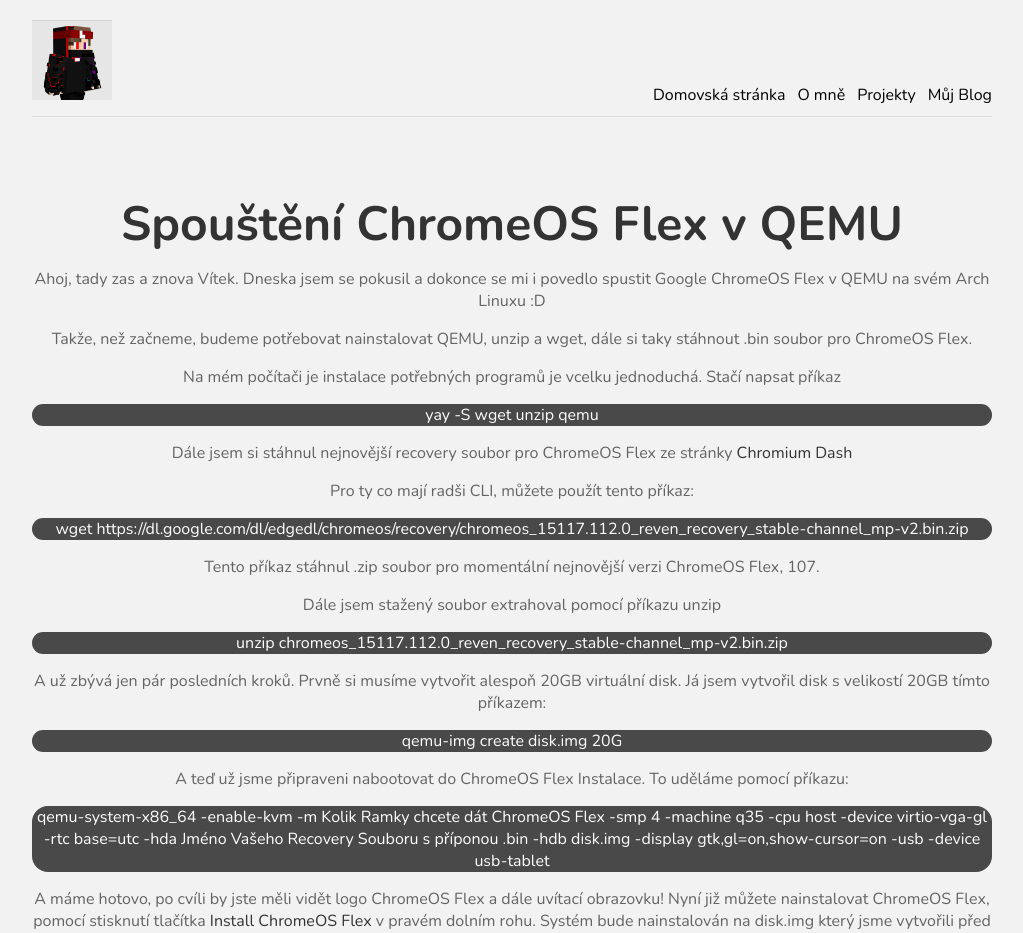
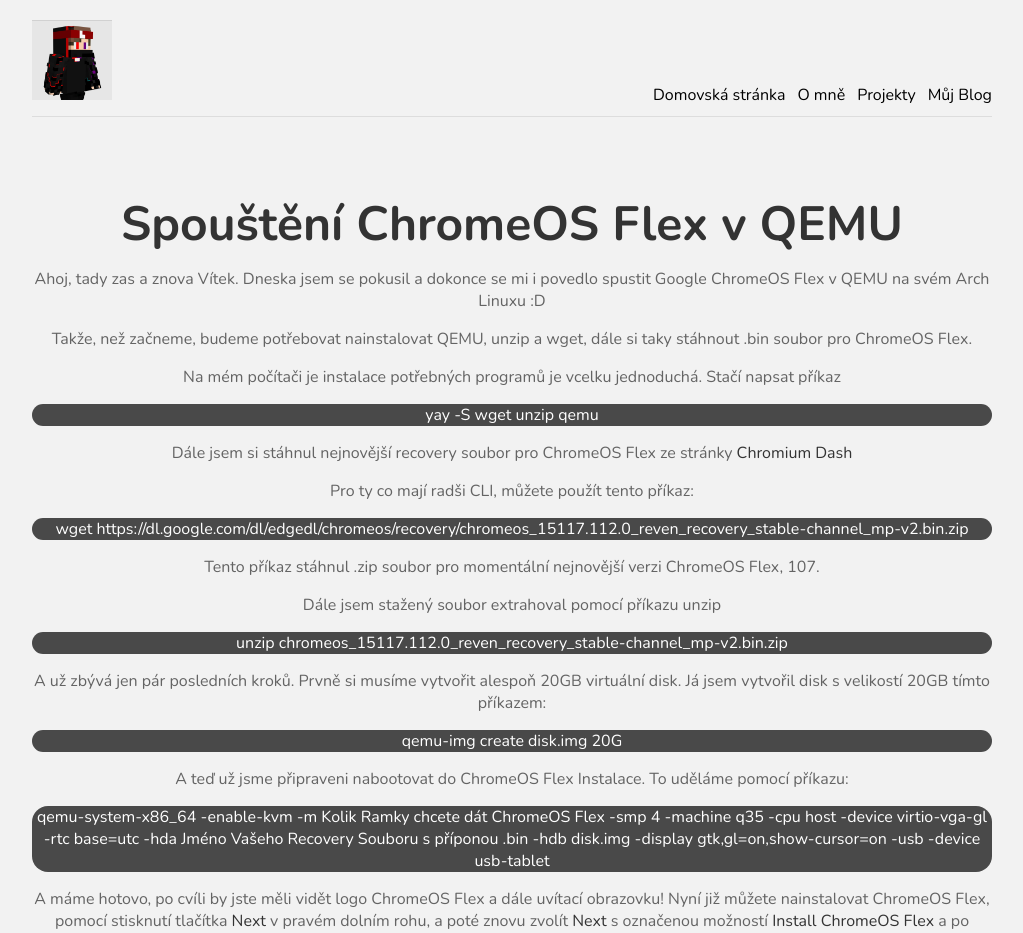
Before and after one commit to Smajlll/smajlll.github.io, a Next.js app: page /blog/post/3 in a window 1280 px wide. Shown: the top 933 px of the page, without its empty margins (128-1151 px from the left). Built offline with nearby package versions, Linux system fonts and the light colour scheme.

Commit message:
´Úprava blog postu

```diff
--- a/pages/blog/post/3.js
+++ b/pages/blog/post/3.js
@@ -24,7 +24,7 @@
         <p className={styles.codesnip}>qemu-img create disk.img 20G</p>
         <p className={styles.text}>A teď už jsme připraveni nabootovat do ChromeOS Flex Instalace. To uděláme pomocí příkazu:</p>
         <p className={styles.codesnip}>qemu-system-x86_64 -enable-kvm -m Kolik Ramky chcete dát ChromeOS Flex -smp 4 -machine q35 -cpu host -device virtio-vga-gl -rtc base=utc -hda Jméno Vašeho Recovery Souboru s příponou .bin -hdb disk.img -display gtk,gl=on,show-cursor=on -usb -device usb-tablet</p>
-        <p className={styles.text}>A máme hotovo, po cvíli by jste měli vidět logo ChromeOS Flex a dále uvítací obrazovku! Nyní již můžete nainstalovat ChromeOS Flex, pomocí stisknutí tlačítka <a>Install ChromeOS Flex</a> v pravém dolním rohu. Systém bude nainstalován na disk.img který jsme vytvořili před chvílí.</p>
+        <p className={styles.text}>A máme hotovo, po cvíli by jste měli vidět logo ChromeOS Flex a dále uvítací obrazovku! Nyní již můžete nainstalovat ChromeOS Flex, pomocí stisknutí tlačítka <a>Next</a> v pravém dolním rohu, a poté znovu zvolít <a>Next</a> s označenou možností <a>Install ChromeOS Flex</a> a po potvrzení instalace, bude systém nainstalován na disk.img který jsme vytvořili před chvílí.</p>
         <p className={styles.text}>Po instalaci můžete vypnout systém a nabootovat přímo do systému z našeho disk.img na který jsme nainstalovali ChromeOS Flex pomocí příkazu:</p>
         <p className={styles.codesnip}>qemu-system-x86_64 -enable-kvm -m Kolik Ramky chcete dát ChromeOS Flex -smp 4 -machine q35 -cpu host -device virtio-vga-gl -rtc base=utc -display gtk,gl=on,show-cursor=on -usb -device usb-tablet -hda disk.img</p>
         <p className={styles.text}>A máme hotovo! Po zadání příkazu nahoře, by mělo ChromeOS Flex nabootovat na stejnou uvítací obrazovku jako při instalaci, ale nyní již bootujeme z disk.img. Můžeme projít prvotní instalací a přihlásit se naším Google účtem a užít si používání ChromeOS Flex.</p>
```
